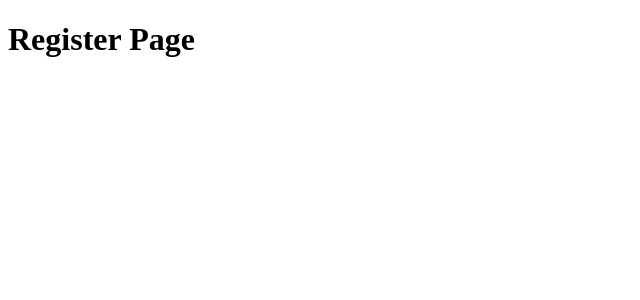
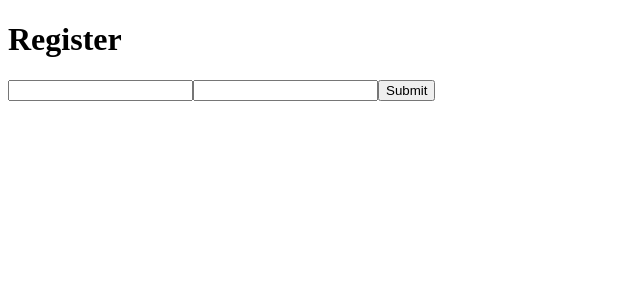
Before and after one commit to rcamach7/smart-reader, a Next.js app: page /register in a window 1280 px wide. Shown: the top 300 px of the page, without its empty margins (0-640 px from the left). Built offline with nearby package versions, Linux system fonts and the light colour scheme.

Commit message:
🚧 wip: Create basic register page

```diff
--- a/src/pages/register.tsx
+++ b/src/pages/register.tsx
@@ -1,3 +1,45 @@
+import axios from 'axios';
+import { useState, useEffect } from 'react';
+
 export default function Home() {
-  return <h1>Register Page</h1>;
+  const [credentials, setCredentials] = useState({
+    username: '',
+    password: '',
+  });
+
+  function handleSubmit(e) {
+    axios.post('/register', credentials);
+  }
+
+  function handleChange(e) {
+    setCredentials({
+      ...credentials,
+      [e.target.id]: e.target.value,
+    });
+  }
+
+  useEffect(() => {
+    console.log(credentials);
+  }, [credentials]);
+
+  return (
+    <div>
+      <h1>Register</h1>
+      <form action="put" onSubmit={handleSubmit}>
+        <input
+          type="text"
+          id="username"
+          value={credentials.username}
+          onChange={handleChange}
+        />
+        <input
+          id="password"
+          type="password"
+          onChange={handleChange}
+          value={credentials.password}
+        />
+        <input type="submit" />
+      </form>
+    </div>
+  );
 }
```
